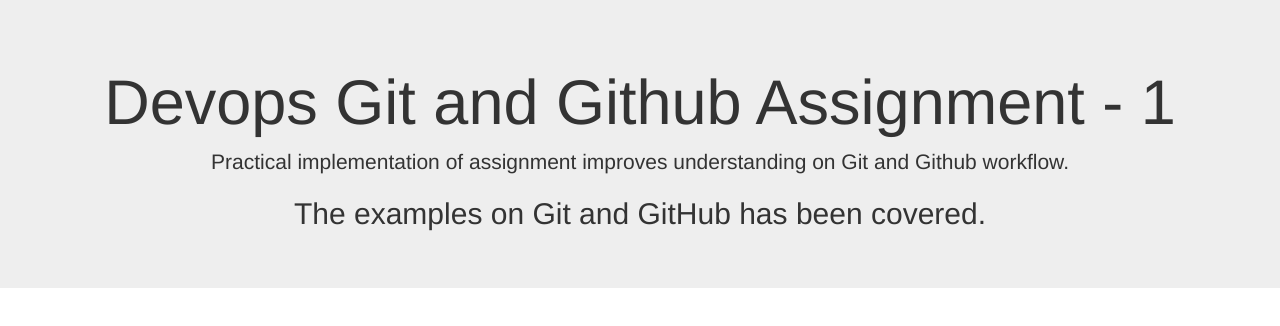
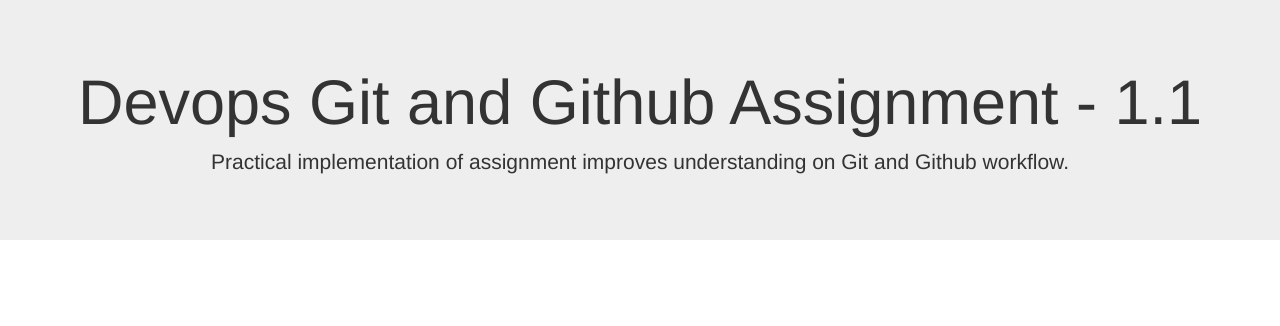
Before and after one commit to madhurbits/Devops-assignment-1, a plain HTML site: page index.html in a window 1280 px wide. Drawn offline with nearby package versions, Linux system fonts and the light colour scheme.

Commit message:
Updated version to 1.1

```diff
--- a/index.html
+++ b/index.html
@@ -11,9 +11,8 @@
 <body>
 
 <div class="jumbotron text-center">
-  <h1>Devops Git and Github Assignment - 1</h1>
+  <h1>Devops Git and Github Assignment - 1.1</h1>
   <p>Practical implementation of assignment improves understanding on Git and Github workflow.</p>
-  <h2>The examples on Git and GitHub has been covered.</h2>
 </div>
 
 </body>
```
